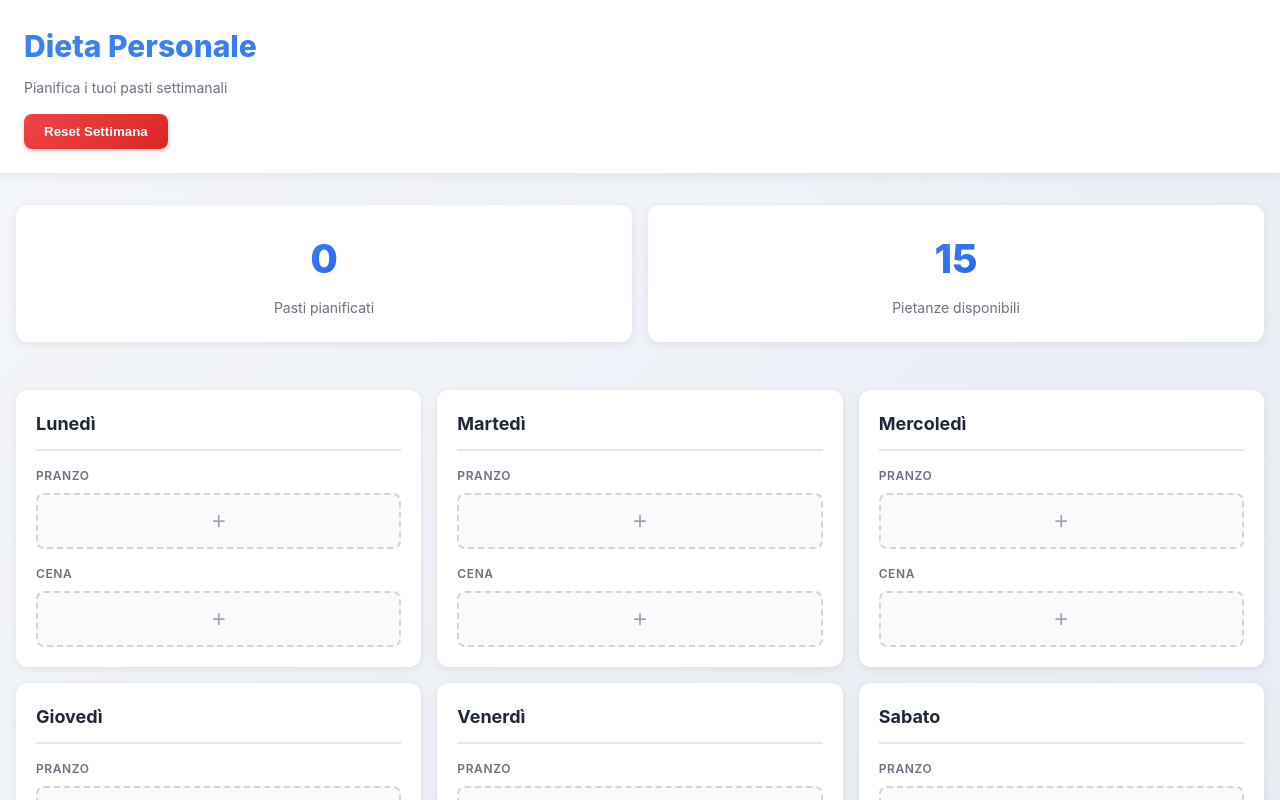
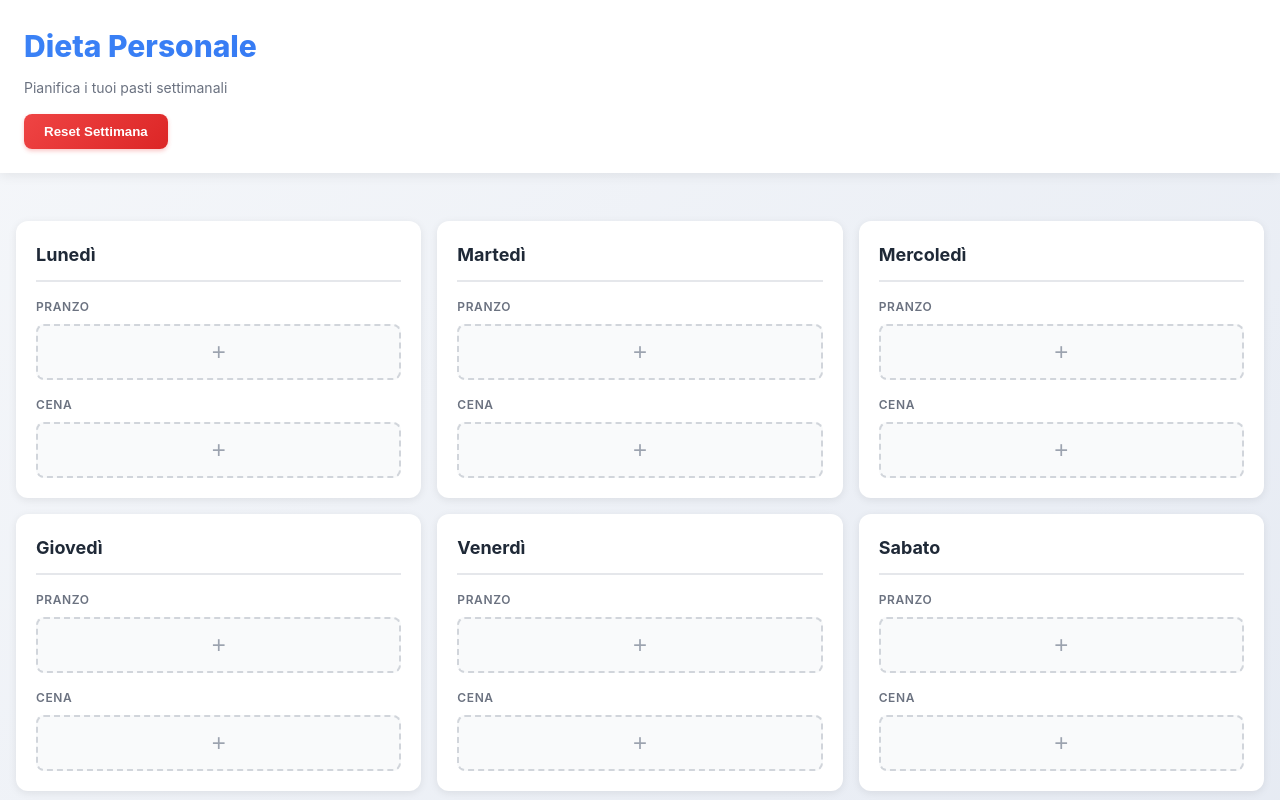
Before and after one commit to Esposito23/DietaPersonale, a React (Vite) app: page / in a window 1280 px wide. Shown: the top 800 px of the page. Built offline with nearby package versions, Linux system fonts and the light colour scheme; no server answers.

Commit message:
Rimuovi sezione statistiche badge

```diff
--- a/src/App.jsx
+++ b/src/App.jsx
@@ -150,17 +150,6 @@ function App() {
         </div>
       </header>
 
-      <div className="stats">
-        <div className="stat-card">
-          <span className="stat-number">{getUsedMeals().length}</span>
-          <span className="stat-label">Pasti pianificati</span>
-        </div>
-        <div className="stat-card">
-          <span className="stat-number">{getAvailableMeals().length}</span>
-          <span className="stat-label">Pietanze disponibili</span>
-        </div>
-      </div>
-
       <WeekView
         weeklyMeals={weeklyMeals}
         onAddMeal={handleAddMeal}
```
